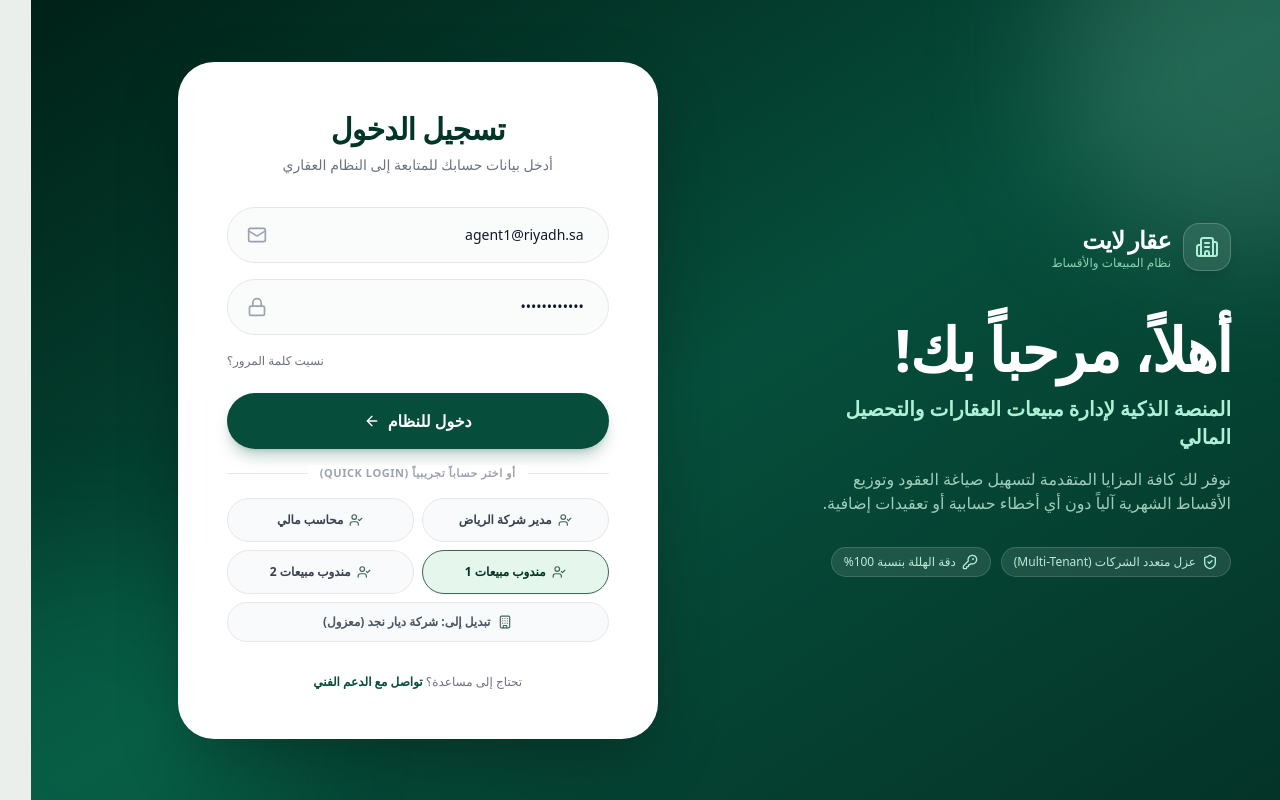
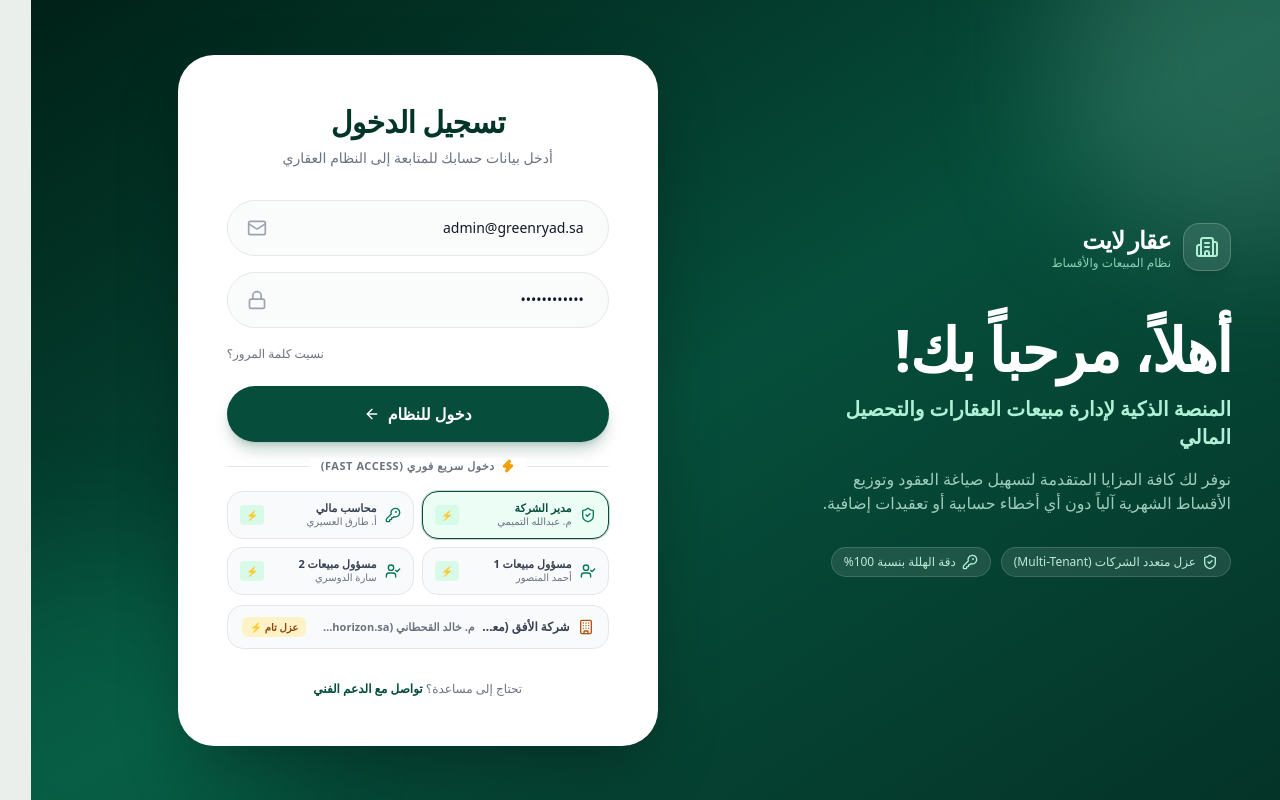
Before and after one commit to Mazenamir/aqaar_lite, a Next.js app: page /login in a window 1280 px wide. Built offline with nearby package versions, Linux system fonts and the light colour scheme; a web font is replaced by a local one.

Commit message:
ci: add GitHub Actions CI workflow for typecheck, migrations, testing, and build

```diff
--- a/package.json
+++ b/package.json
@@ -15,7 +15,7 @@
     "prisma:generate": "prisma generate",
     "prisma:migrate": "prisma migrate dev",
     "prisma:deploy": "prisma migrate deploy",
-    "prisma:seed": "node --loader ts-node/esm prisma/seed.ts || tsx prisma/seed.ts"
+    "prisma:seed": "tsx prisma/seed.ts"
   },
   "prisma": {
     "seed": "tsx prisma/seed.ts"
--- a/src/app/login/page.tsx
+++ b/src/app/login/page.tsx
@@ -11,34 +11,75 @@ import {
   AlertCircle,
   UserCheck,
   Building,
-  KeyRound
+  KeyRound,
+  Zap,
+  Loader2
 } from "lucide-react";
 
-const testAccounts = [
-  { label: "مدير شركة الرياض", email: "admin@riyadh.sa", role: "مدير الشركة (Admin)", company: "شركة الرياض" },
-  { label: "محاسب مالي", email: "acc@riyadh.sa", role: "محاسب (Accountant)", company: "شركة الرياض" },
-  { label: "مندوب مبيعات 1", email: "agent1@riyadh.sa", role: "مبيعات (Agent 1)", company: "شركة الرياض" },
-  { label: "مندوب مبيعات 2", email: "agent2@riyadh.sa", role: "مبيعات (Agent 2)", company: "شركة الرياض" },
-  { label: "شركة ديار نجد (معزول)", email: "admin@najd.sa", role: "مدير (Tenant 2)", company: "ديار نجد" },
+interface TestAccount {
+  label: string;
+  name: string;
+  email: string;
+  role: "COMPANY_ADMIN" | "ACCOUNTANT" | "SALES_AGENT";
+  roleLabel: string;
+  company: string;
+  isTenant2?: boolean;
+}
+
+const testAccounts: TestAccount[] = [
+  {
+    label: "مدير الشركة",
+    name: "م. عبدالله التميمي",
+    email: "admin@greenryad.sa",
+    role: "COMPANY_ADMIN",
+    roleLabel: "مدير الشركة (Admin)",
+    company: "شركة الريادة الخضراء",
+  },
+  {
+    label: "محاسب مالي",
+    name: "أ. طارق العسيري",
+    email: "accountant@greenryad.sa",
+    role: "ACCOUNTANT",
+    roleLabel: "محاسب مالي (Accountant)",
+    company: "شركة الريادة الخضراء",
+  },
+  {
+    label: "مسؤول مبيعات 1",
+    name: "أحمد المنصور",
+    email: "agent1@greenryad.sa",
+    role: "SALES_AGENT",
+    roleLabel: "مبيعات (Agent 1)",
+    company: "شركة الريادة الخضراء",
+  },
+  {
+    label: "مسؤول مبيعات 2",
+    name: "سارة الدوسري",
+    email: "agent2@greenryad.sa",
+    role: "SALES_AGENT",
+    roleLabel: "مبيعات (Agent 2)",
+    company: "شركة الريادة الخضراء",
+  },
+  {
+    label: "شركة الأفق (معزول)",
+    name: "م. خالد القحطاني",
+    email: "admin@horizon.sa",
+    role: "COMPANY_ADMIN",
+    roleLabel: "مدير شركة الأفق (Tenant 2)",
+    company: "شركة الأفق للاستثمار",
+    isTenant2: true,
+  },
 ];
 
 export default function LoginPage() {
   const router = useRouter();
-  const [email, setEmail] = useState("agent1@riyadh.sa");
-  const [password, setPassword] = useState("Password@123");
+  const [email, setEmail] = useState("admin@greenryad.sa");
+  const [password, setPassword] = useState("Password123!");
   const [loading, setLoading] = useState(false);
+  const [fastLoadingEmail, setFastLoadingEmail] = useState<string | null>(null);
   const [errorMsg, setErrorMsg] = useState("");
-  const [activeAccountLabel, setActiveAccountLabel] = useState("مندوب مبيعات 1");
+  const [activeAccountLabel, setActiveAccountLabel] = useState("مدير الشركة");
 
-  const handleSelectAccount = (acc: typeof testAccounts[0]) => {
-    setEmail(acc.email);
-    setPassword("Password@123");
-    setErrorMsg("");
-    setActiveAccountLabel(acc.label);
-  };
-
-  const handleSubmit = async (e: React.FormEvent) => {
-    e.preventDefault();
+  const executeLogin = async (loginEmail: string, loginPass: string) => {
     setLoading(true);
     setErrorMsg("");
 
@@ -46,7 +87,7 @@ export default function LoginPage() {
       const res = await fetch("/api/auth/login", {
         method: "POST",
         headers: { "Content-Type": "application/json" },
-        body: JSON.stringify({ email, password }),
+        body: JSON.stringify({ email: loginEmail, password: loginPass }),
       });
 
       const data = await res.json();
@@ -54,15 +95,30 @@ export default function LoginPage() {
       if (!res.ok || !data.success) {
         setErrorMsg(data.error || "بيانات الاعتماد غير صحيحة");
         setLoading(false);
+        setFastLoadingEmail(null);
         return;
       }
 
       router.push("/units");
       router.refresh();
-    } catch (err) {
+    } catch {
       setErrorMsg("فشل الاتصال بالخادم. يرجى المحاولة مرة أخرى.");
       setLoading(false);
+      setFastLoadingEmail(null);
     }
+  };
+
+  const handleFastAccess = async (acc: TestAccount) => {
+    setEmail(acc.email);
+    setPassword("Password123!");
+    setActiveAccountLabel(acc.label);
+    setFastLoadingEmail(acc.email);
+    await executeLogin(acc.email, "Password123!");
+  };
+
+  const handleSubmit = async (e: React.FormEvent) => {
+    e.preventDefault();
+    await executeLogin(email, password);
   };
 
   return (
@@ -206,47 +262,86 @@ export default function LoginPage() {
             {/* OR Divider */}
             <div className="relative my-6 flex items-center justify-center">
               <div className="w-full border-t border-gray-200"></div>
-              <span className="absolute px-3 bg-white text-[11px] font-bold text-gray-400 tracking-wider">
-                أو اختر حساباً تجريبياً (QUICK LOGIN)
+              <span className="absolute px-3 bg-white text-[11px] font-bold text-gray-500 tracking-wider flex items-center gap-1.5">
+                <Zap className="w-3.5 h-3.5 text-amber-500 fill-amber-500" />
+                <span>دخول سريع فوري (FAST ACCESS)</span>
               </span>
             </div>
 
-            {/* Quick Test Accounts Pills Grid (Styled like the social buttons in the mockup) */}
-            <div className="flex flex-col gap-2">
+            {/* Quick Test Accounts Pills Grid */}
+            <div className="flex flex-col gap-2.5">
+              {/* Company A: شركة الريادة الخضراء */}
               <div className="grid grid-cols-2 gap-2">
                 {testAccounts.slice(0, 4).map((acc) => {
                   const isSelected = activeAccountLabel === acc.label;
+                  const isThisFastLoading = fastLoadingEmail === acc.email;
                   return (
                     <button
                       key={acc.email}
                       type="button"
-                      onClick={() => handleSelectAccount(acc)}
-                      className={`h-11 px-3 rounded-full text-xs font-semibold flex items-center justify-center gap-1.5 transition-all border ${
+                      disabled={loading}
+                      onClick={() => handleFastAccess(acc)}
+                      title={`دخول فوري كـ ${acc.name} (${acc.email})`}
+                      className={`h-12 px-3 rounded-2xl text-xs font-semibold flex items-center justify-between gap-1.5 transition-all border cursor-pointer active:scale-95 ${
                         isSelected
-                          ? "bg-secondary-container/40 border-secondary text-primary font-bold shadow-sm"
-                          : "bg-gray-50 hover:bg-gray-100 border-gray-200 text-gray-700"
-                      }`}
+                          ? "bg-emerald-50 border-[#064e3b] text-[#064e3b] font-bold shadow-sm ring-1 ring-[#064e3b]/20"
+                          : "bg-gray-50/90 hover:bg-emerald-50/60 hover:border-emerald-300 border-gray-200 text-gray-700"
+                      } disabled:opacity-60`}
                     >
-                      <UserCheck className="w-3.5 h-3.5 text-secondary shrink-0" />
-                      <span className="truncate">{acc.label}</span>
+                      <div className="flex items-center gap-2 min-w-0">
+                        {acc.role === "COMPANY_ADMIN" ? (
+                          <ShieldCheck className="w-4 h-4 text-emerald-700 shrink-0" />
+                        ) : acc.role === "ACCOUNTANT" ? (
+                          <KeyRound className="w-4 h-4 text-emerald-700 shrink-0" />
+                        ) : (
+                          <UserCheck className="w-4 h-4 text-emerald-700 shrink-0" />
+                        )}
+                        <div className="flex flex-col text-right min-w-0 leading-tight">
+                          <span className="truncate text-[11px] font-bold">{acc.label}</span>
+                          <span className="truncate text-[10px] text-gray-500 font-normal">{acc.name}</span>
+                        </div>
+                      </div>
+
+                      {isThisFastLoading ? (
+                        <Loader2 className="w-3.5 h-3.5 text-[#064e3b] animate-spin shrink-0" />
+                      ) : (
+                        <span className="text-[10px] text-emerald-700 bg-emerald-100/80 px-1.5 py-0.5 rounded font-mono font-bold shrink-0">
+                          ⚡
+                        </span>
+                      )}
                     </button>
                   );
                 })}
               </div>
 
-              {/* Company 2 Quick Switcher (Tenant 2 isolation test) */}
+              {/* Company B Quick Switcher (Tenant 2 isolation test) */}
               {testAccounts[4] && (
                 <button
                   type="button"
-                  onClick={() => handleSelectAccount(testAccounts[4]!)}
-                  className={`w-full h-10 px-4 rounded-full text-xs font-semibold flex items-center justify-center gap-2 transition-all border ${
+                  disabled={loading}
+                  onClick={() => handleFastAccess(testAccounts[4]!)}
+                  title={`دخول فوري كـ ${testAccounts[4]!.name} (${testAccounts[4]!.email})`}
+                  className={`w-full h-11 px-3.5 rounded-2xl text-xs font-semibold flex items-center justify-between gap-2 transition-all border cursor-pointer active:scale-95 ${
                     activeAccountLabel === testAccounts[4]!.label
-                      ? "bg-secondary-container/40 border-secondary text-primary font-bold"
-                      : "bg-gray-50 hover:bg-gray-100 border-gray-200 text-gray-600"
-                  }`}
+                      ? "bg-amber-50 border-amber-600 text-amber-900 font-bold shadow-sm ring-1 ring-amber-600/30"
+                      : "bg-gray-50/90 hover:bg-amber-50/50 hover:border-amber-300 border-gray-200 text-gray-700"
+                  } disabled:opacity-60`}
                 >
-                  <Building className="w-3.5 h-3.5 text-secondary" />
-                  <span>تبديل إلى: {testAccounts[4]!.label}</span>
+                  <div className="flex items-center gap-2 min-w-0">
+                    <Building className="w-4 h-4 text-amber-700 shrink-0" />
+                    <div className="flex items-center gap-1.5 min-w-0">
+                      <span className="font-bold truncate">{testAccounts[4]!.label}:</span>
+                      <span className="text-gray-500 truncate text-[11px]">{testAccounts[4]!.name} ({testAccounts[4]!.email})</span>
+                    </div>
+                  </div>
+
+                  {fastLoadingEmail === testAccounts[4]!.email ? (
+                    <Loader2 className="w-3.5 h-3.5 text-amber-700 animate-spin shrink-0" />
+                  ) : (
+                    <span className="text-[10px] text-amber-800 bg-amber-100 px-2 py-0.5 rounded-md font-bold shrink-0 flex items-center gap-1">
+                      <span>عزل تام ⚡</span>
+                    </span>
+                  )}
                 </button>
               )}
             </div>
```
Also changed, not shown: prisma/seed.ts (+52 -0 lines), src/components/AppShell.tsx (+5 -6 lines), src/components/DashboardSPA.tsx (+58 -14 lines), src/components/Sidebar.tsx (+21 -14 lines), 1 other file (tests, documents, lock files or other folders).
